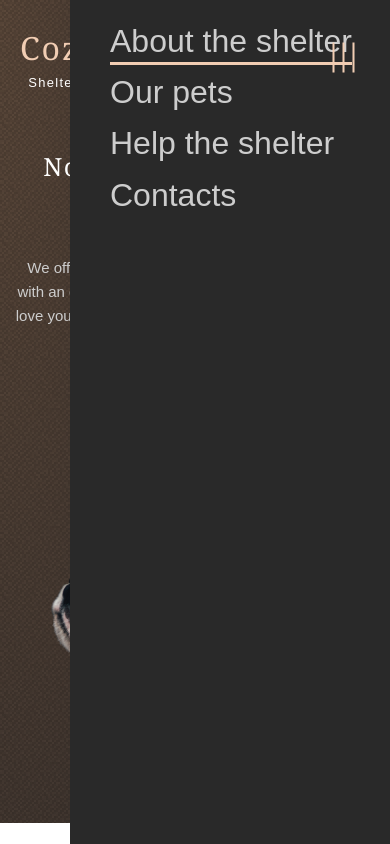
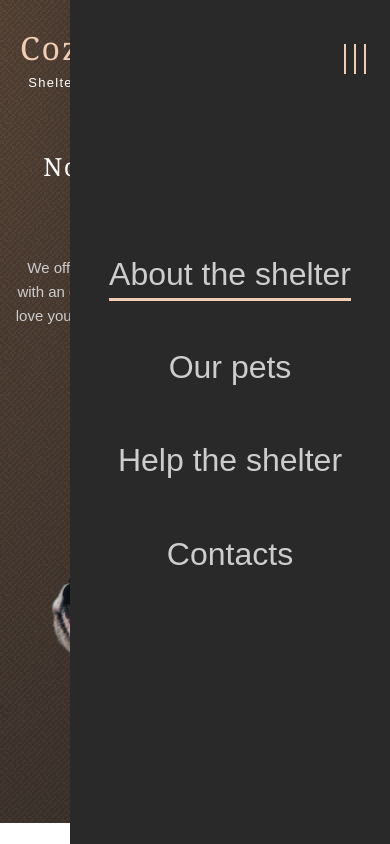
Before and after one commit to antonvit1/rss-school, a plain HTML site: page shelter/main.html in a window 390 px wide. Both pictures are taken after a click on the element 340 px from the left and 72 px from the top of the page. Shown: the top 844 px of the page. Drawn offline with Linux system fonts and the light colour scheme.

Commit message:
feat: add burger menu

```diff
--- a/shelter/style-pets.css
+++ b/shelter/style-pets.css
@@ -308,6 +308,12 @@ body {
   padding-left: 20px;
   padding-top: 6px;
 }
+.icon-burger-menu {
+  display: none;
+}
+.burger-menu {
+  display: none;
+}
 @media (max-width: 1270px) {
   .header-wrapper {
     padding: 0;
@@ -417,6 +423,91 @@ body {
     width: 260px;
     height: 269px;
   }
+  .icon-burger-menu {
+    display: block;
+    width: 30px;
+    height: 30px;
+    position: absolute;
+    right: 18px;
+    top: 42px;
+    transition-duration: 1s;
+    cursor: pointer;
+    z-index: 2;
+  }
+  .icon-burger-menu span {
+    background-color: #f1cdb3;
+    height: 2px;
+    width: 30px;
+    position: absolute;
+    transition-duration: 0.25s;
+    top: 18px;
+  }
+  .icon-burger-menu span:before {
+    background-color: #f1cdb3;
+    height: 2px;
+    width: 30px;
+    position: absolute;
+    top: -10px;
+    left: 0;
+    content: "";
+  }
+  .icon-burger-menu span:after {
+    background-color: #f1cdb3;
+    height: 2px;
+    width: 30px;
+    position: absolute;
+    top: 10px;
+    left: 0;
+    content: "";
+  }
+  .icon-burger-menu.active {
+    transform: rotate(90deg);
+    top: 44px;
+    right: 16px;
+  }
+  .burger-menu {
+    display: block;
+    width: 60px;
+    height: 45px;
+    position: relative;
+    transition-duration: 1s;
+  }
+  .burger-menu {
+    position: fixed;
+    top: 0;
+    right: -320px;
+    width: 320px;
+    height: 100%;
+    background: #292929;
+    transition: 0.5s;
+  }
+  .burger-menu.active {
+    right: 0;
+  }
+  .burger-menu-list {
+    padding: 0;
+    list-style-type: none;
+    text-decoration: none;
+    padding-top: 233px;
+    text-align: center;
+  }
+  .item-menu {
+    text-decoration: none;
+    color: #cdcdcd;
+    font-family: "Arial";
+    font-style: normal;
+    font-weight: 400;
+    font-size: 32px;
+    line-height: 160%;
+  }
+  .burger-menu-list li {
+    padding-bottom: 42px;
+  }
+
+  #burger-our-pets {
+    border-bottom: solid #f1cdb3;
+    padding-bottom: 6px;
+  }
 }
 @media (max-width: 550px) {
   .our-friends {
--- a/shelter/style.css
+++ b/shelter/style.css
@@ -910,12 +910,11 @@ body {
   }
   .icon-burger-menu {
     display: block;
-    margin: 30px auto;
-    width: 60px;
-    height: 45px;
+    width: 30px;
+    height: 30px;
     position: absolute;
-    right: 20px;
-    top: 20px;
+    right: 18px;
+    top: 42px;
     transition-duration: 1s;
     cursor: pointer;
     z-index: 2;
@@ -947,7 +946,9 @@ body {
     content: "";
   }
   .icon-burger-menu.active {
-    transform: rotateZ(90deg);
+    transform: rotate(90deg);
+    top: 44px;
+    right: 16px;
   }
   .burger-menu {
     display: block;
@@ -969,8 +970,11 @@ body {
     right: 0;
   }
   .burger-menu-list {
+    padding: 0;
     list-style-type: none;
     text-decoration: none;
+    padding-top: 233px;
+    text-align: center;
   }
   .item-menu {
     text-decoration: none;
@@ -981,9 +985,13 @@ body {
     font-size: 32px;
     line-height: 160%;
   }
+  .burger-menu-list li {
+    padding-bottom: 42px;
+  }
+
   #burger-start-button {
     border-bottom: solid #f1cdb3;
-    padding-bottom: 3px;
+    padding-bottom: 6px;
   }
 }
 @media (max-width: 699px) {
```
Also changed, not shown: shelter/pets.html (+15 -0 lines).
